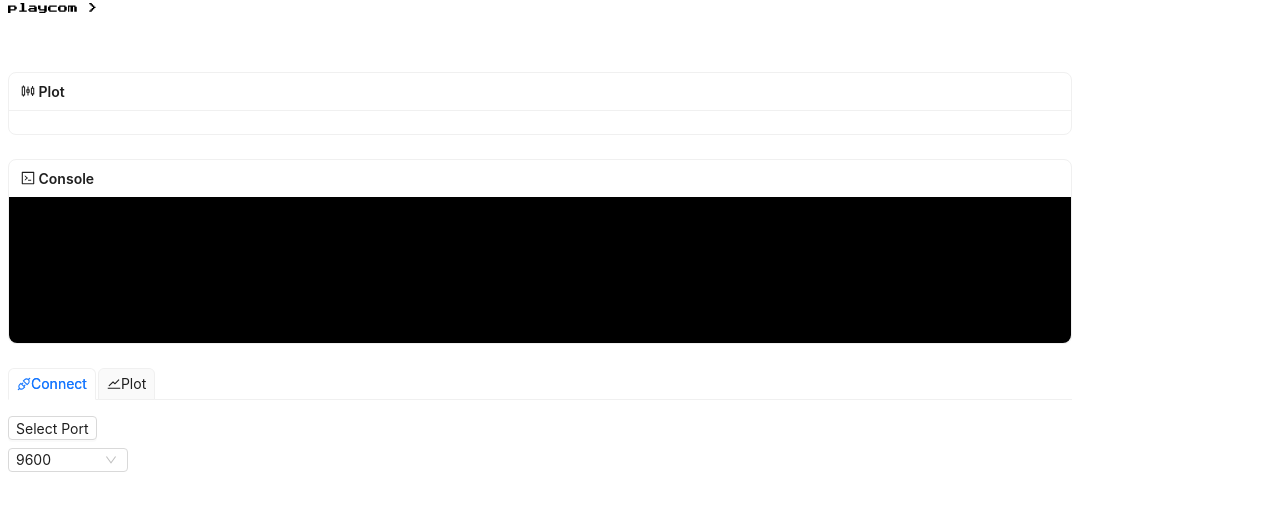
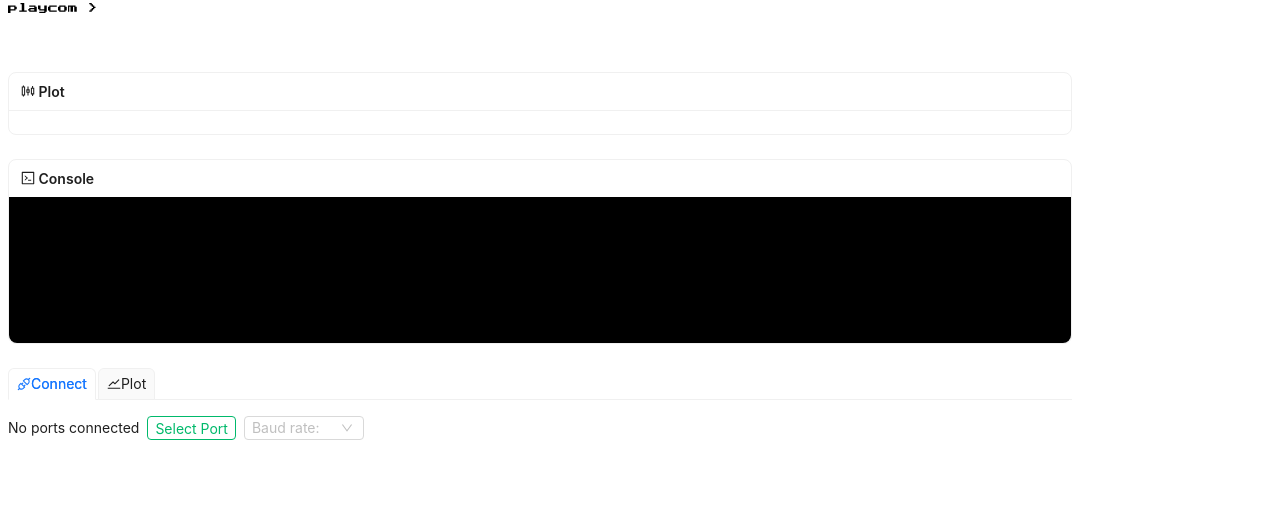
Before and after one commit to playforest/playcom, a React (Create React App) app in the folder client/: page / in a window 1280 px wide. Shown: the top 510 px of the page. Built offline with nearby package versions, Linux system fonts and the light colour scheme.

Commit message:
add: ui: connect settings: toggle button depending on isPortConnected state

```diff
--- a/client/src/components/Settings/Connect.js
+++ b/client/src/components/Settings/Connect.js
@@ -1,11 +1,13 @@
 import { React, useState } from 'react';
-import { Button, Select, Space } from 'antd';
+import { Button, ConfigProvider, Select, Space } from 'antd';
 import { Port, availablePorts } from '../../services/serial';
 
 
 export const Connect = () => {
     const [baudRate, setBaudRate] = useState(9600);
     const [ports, setPorts] = useState([]);
+    const [statusMessage, setStatusMessage] = useState('No ports connected');
+    const [isPortConnected, setIsPortConnected] = useState(false);
 
     const handleBaudRateChange = (value) => {
         setBaudRate(Number(value));
@@ -14,29 +16,75 @@ export const Connect = () => {
     const handleSelectPortClick = async () => {
         const port = new Port(baudRate);
         await port.connect();
+        let portInfo = port.getInfo().usbVendorId;
+
+        if (portInfo) {
+            setIsPortConnected(true);
+            console.log('portinfo: ', portInfo)
+            setStatusMessage(
+                <div>
+                Connected to device: <code>{portInfo}</code>
+                </div>
+            );
+        } else {
+            setStatusMessage('Failed to get port info.');
+        }
+
         setPorts(oldPorts => [...oldPorts, port]);
-
         availablePorts();
     };
 
+    let connectionButton = (
+        <ConfigProvider
+            theme={{
+                token: {
+                    colorPrimary: '#00b96b'
+                }
+            }}
+        >
+            <Button ghost
+                type='primary'
+                size='small'
+                onClick={handleSelectPortClick}
+                style={{}}> Select Port
+            </Button>
+        </ConfigProvider>
+    );
+
+    if (isPortConnected) {
+        connectionButton =
+        <Button danger ghost
+            type='primary'
+            size='small'
+            onClick={handleSelectPortClick}
+            style={{}}> Disconnect
+        </Button>
+    }
+
+
     return (
-        <Space direction='vertical'>
-            <Button
-                size='small'
-                onClick={handleSelectPortClick}> Select Port </Button>
+        <Space direction='verticalasci'>
+            <Space style={{ width: '100%' }}>
+            {statusMessage}
+            {connectionButton}
+            </Space>
+            <Space style={{ width: '100%' }}>
+
             <Select
-                defaultValue="9600"
-                style={{width: 120}}
+                placeholder='Baud rate: '
+                // defaultValue="9600"
+                style={{ width: 120 }}
                 size='small'
                 onChange={handleBaudRateChange}
                 options={[
-                    { value: '9600', label: '9600'},
-                    { value: '19200', label: '19200'},
-                    { value: '38400', label: '38400'},
-                    { value: '57600', label: '57600'},
-                    { value: '115200', label: '115200'},
+                    { value: '9600', label: '9600' },
+                    { value: '19200', label: '19200' },
+                    { value: '38400', label: '38400' },
+                    { value: '57600', label: '57600' },
+                    { value: '115200', label: '115200' },
                 ]}
             />
+            </Space>
         </Space>
     )
 }
```
